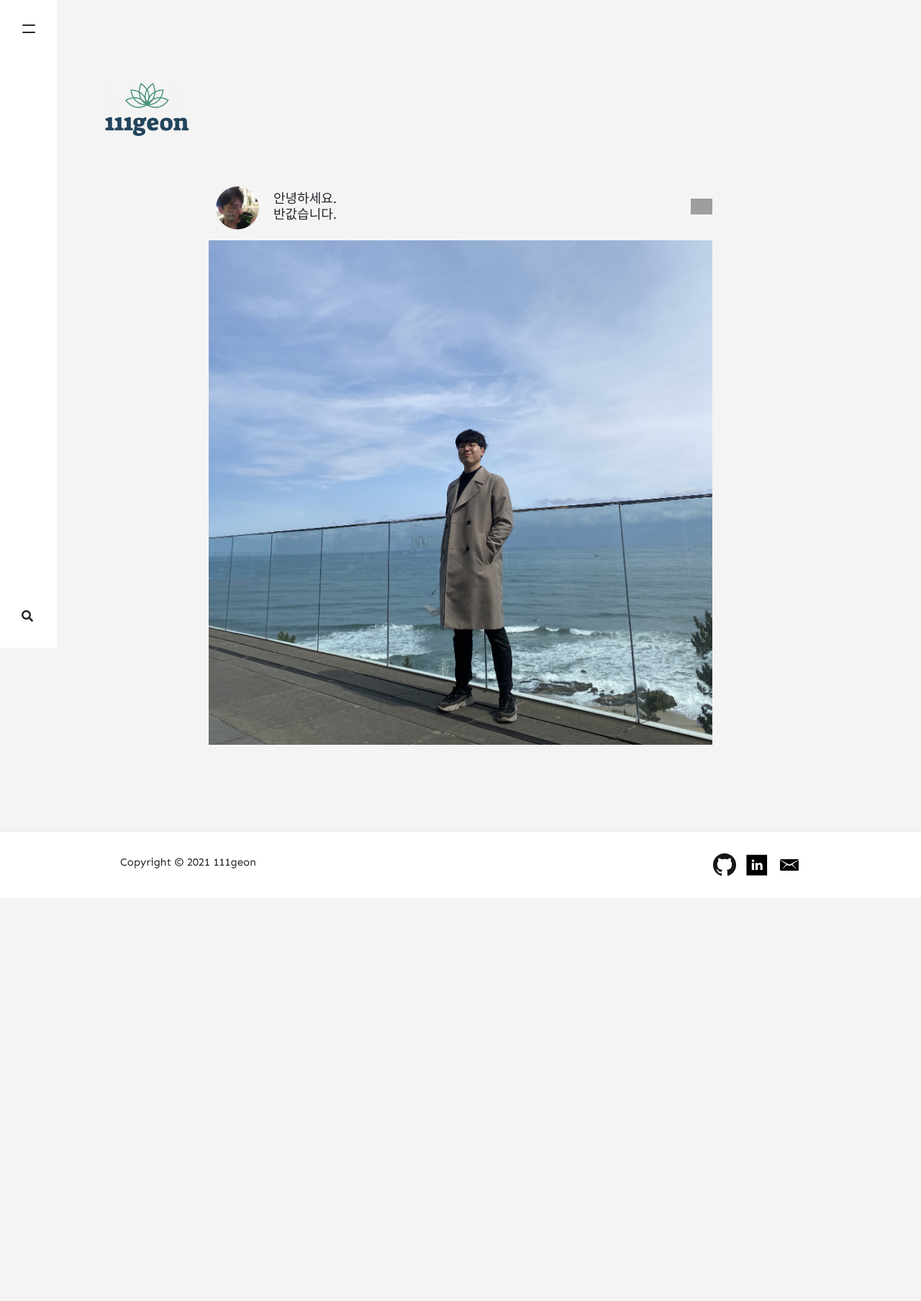
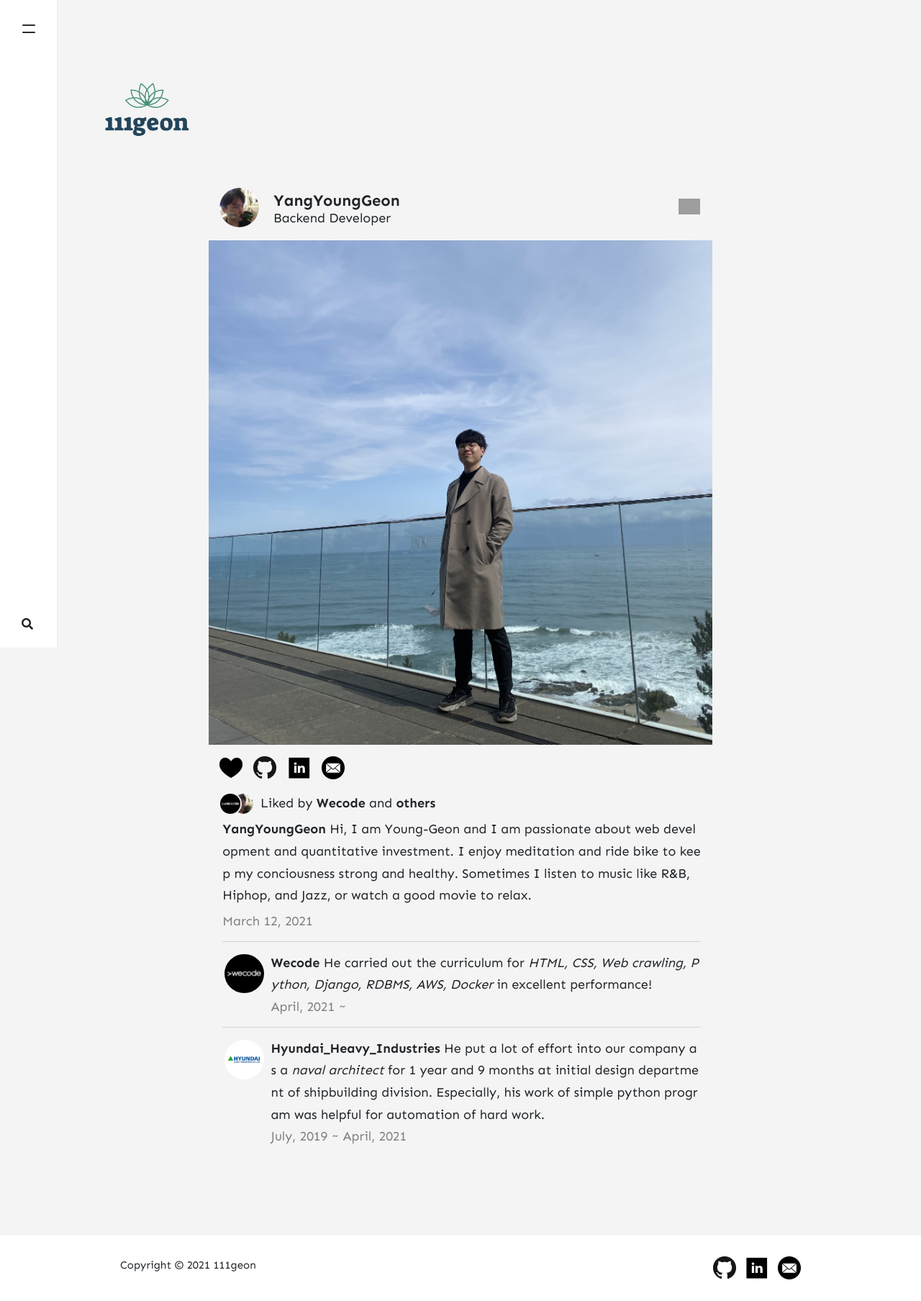
Before and after one commit to 111geon/111geon.github.io, a Jekyll site: the page built from _pages/about.md, in a window 1280 px wide. Shown: the whole page at 72% size. Built offline with Jekyll 4.4.1, drawn with Linux system fonts in a browser that asks for light colours; nearby versions of some CDN libraries; comment, search, counter and statistics services are not loaded; before the commit the page ends 1248 px from its top, so only the background shows below that; grey boxes are pictures that could not be loaded.

Commit message:
working on about-page

```diff
--- a/_pages/about.md
+++ b/_pages/about.md
@@ -16,8 +16,8 @@
       </div>
       <div id="profile_name">
         <p>
-          안녕하세요.<br>
-          반값습니다.
+          <span class="boldic big">YangYoungGeon<br></span>
+          <span class="small">Backend Developer</span>
         </p>
       </div>
       <div id="dotdotdot">
@@ -25,8 +25,58 @@
       </div>
     </header>
     <figure>
-        <img src="assets/images/me_in_seamarq_1_cut.jpg" />
+      <img src="assets/images/me_in_seamarq_1_cut.jpg" />
     </figure>
+    <section>
+      <div id="heart_icon">
+        <input type="checkbox" id="heartBtn">
+        <label for="heartBtn" class="heartBtn"><img src="assets/images/instagram_heart.png" /></label>
+
+        <a target="_blank" href="https://github.com/111geon"><img src="assets/images/GitHub-Mark-32px.png" /></a>
+        <a target="_blank" href="https://www.linkedin.com/in/young-geon-yang-289a7b176/"><img src="assets/images/iconfinder_linkedin_square_black_107092.png" /></a>
+        <a target="_blank" href="mailto:yangdaz3@gmail.com"><img src="assets/images/iconfinder_icon-email_211660.png" /></a>
+      </div>
+      <div id="blue_dot">
+      </div>
+      <div id="bookmark_icon">
+      </div>
+    </section>
+    <section class="likes">
+      <div>
+        <img src="assets/images/wecode.png" />
+        <img id="below" src="assets/images/me_round.jpg" />
+      </div>
+      <div>
+        <span>Liked by <strong>Wecode</strong> and <strong>others</strong></span>
+      </div>
+    </section>
+    <section class="description">
+      <strong>YangYoungGeon</strong> Hi, I am Young-Geon and I am passionate about web development and quantitative investment. I enjoy meditation and ride bike to keep my conciousness strong and healthy. Sometimes I listen to music like R&B, Hiphop, and Jazz, or watch a good movie to relax.
+      <br>
+      <div>
+        <span>March 12, 2021</span>
+      </div>
+    </section>
+    <section class="comment">
+      <div>
+        <a target="_blank" href="https://wecode.co.kr/"><img src="assets/images/wecode.png" /></a>
+      </div>
+      <div>
+        <a target="_blank" href="https://wecode.co.kr/"><strong>Wecode</strong></a> He carried out the curriculum for <em>HTML, CSS, Web crawling, Python, Django, RDBMS, AWS, Docker</em> in excellent performance!
+        <br>
+        <span>April, 2021 ~ </span>
+      </div>
+    </section>
+    <section class="comment">
+      <div>
+        <a target="_blank" href="http://english.hhi.co.kr/"><img src="assets/images/HHI_square.jpg" /></a>
+      </div>
+      <div>
+        <a target="_blank" href="http://english.hhi.co.kr/"><strong>Hyundai_Heavy_Industries</strong></a> He put a lot of effort into our company as a <em>naval architect</em> for 1 year and 9 months at initial design department of shipbuilding division. Especially, his work of simple python program was helpful for automation of hard work.
+        <br>
+        <span>July, 2019 ~ April, 2021</span>
+      </div>
+    </section>
 
   </body>
 </html>
--- a/assets/css/style.css
+++ b/assets/css/style.css
@@ -4,30 +4,145 @@
 
 header{
   display: grid;
-  grid-template-columns: 90px auto 50px;
-  grid-template-rows: 90px;
-  text-align: middle;
+  grid-template-columns: 5.625rem auto 3.125rem;
+  grid-template-rows: 5.625rem;
 }
 
 header span{
   display: block;
-  margin-top: 8px;
+  margin-top: 0.125rem;
+}
+
+section{
+  display: grid;
+  grid-template-columns: 12.5rem auto 12.5rem;
+  grid-template-rows: 3.125rem;
+}
+
+input{
+  position: fixed;
+  left: -999px;
+}
+
+label{
+  cursor: pointer;
+}
+
+.boldic{
+  font-weight: bold;
+}
+
+.big{
+  font-size: 1.375rem;
+}
+
+.small{
+  font-size: 1.125rem;
+}
+
+.likes{
+  grid-template-columns: 6.5rem auto;
+  grid-template-rows: 2.3rem;
+}
+
+.likes img{
+  border-radius: 100%;
+  border: 0.13rem solid #f4f4f4;
+  margin-left: 0.85rem;
+  max-height: 2rem;
+}
+
+.likes #below{
+  position: relative;
+  right: 2rem;
+  z-index: -1;
+}
+
+.likes span{
+  position: relative;
+  right: 2rem;
+}
+
+.description{
+  margin: 0 1rem 0 1.2rem;
+  display: block;
+  word-break: break-all;
+}
+
+.description span{
+  color: grey;
+}
+
+.description div{
+  margin-top: 0.3rem;
+}
+
+.comment{
+  border-top: 1px solid #d3d3d3;
+  margin: 0.8rem 1rem auto 1.2rem;
+  grid-template-columns: 4.2rem auto;
+  grid-template-rows: auto;
+  padding-top: 0.85rem;
+  word-break: break-all;
+}
+
+.comment img{
+  border-radius: 100%;
+  border: 0.2rem solid #f4f4f4;
+  max-height: 3.8rem;
+}
+
+.comment span{
+  color: grey;
+}
+
+.comment a{
+  text-decoration: none;
+  color: #212529;
 }
 
 #profile_pic img{
-  margin: 5px 0 0 0;
-  max-width: 80px;
-  padding: 10px;
+  margin: 0.4375rem 0 0 0.3125rem;
+  max-width: 4.6875rem;
+  padding: 0.625rem;
   border-radius: 100%;
 }
 
 #profile_name p{
-  margin-top: 22px;
-  line-height: 120%;
+  margin-top: 1.4375rem;
+  line-height: 130%;
 }
 
 #dotdotdot img{
-  /* display: block; */
-  max-width: 30px;
-  margin: 32px 0 0 20px;
+  max-width: 1.875rem;
+  margin: 2rem 0 0 0.1875rem;
 }
+
+#dotdotdot img:hover{
+  transform: rotate(360deg);
+  transition-duration: 0.35s;
+  cursor: pointer;
+}
+
+#heart_icon{
+  padding-left: 0.625rem;
+  margin-bottom: 1rem;
+  color: #f4f4f4;
+}
+
+#heart_icon img{
+  max-height: 2rem;
+  margin: 0 0.3125rem;
+  background: #f4f4f4;
+}
+
+#heart_icon img:hover{
+  -webkit-filter: opacity(0.5) drop-shadow(0 0 0 red);
+  filter: opacity(0.5) drop-shadow(0 0 0 red);
+  transition-duration: 0.17s;
+}
+
+#heartBtn:checked ~ label > img{
+  -webkit-filter: opacity(0.5) drop-shadow(0 0 0 red);
+  filter: opacity(0.5) drop-shadow(0 0 0 red);
+}
```
Also changed, not shown: assets/images/HHI_square.jpg (added), assets/images/iconfinder_icon-email_211660.png, assets/images/instagram_heart.png (added), assets/images/wecode.png (added).
